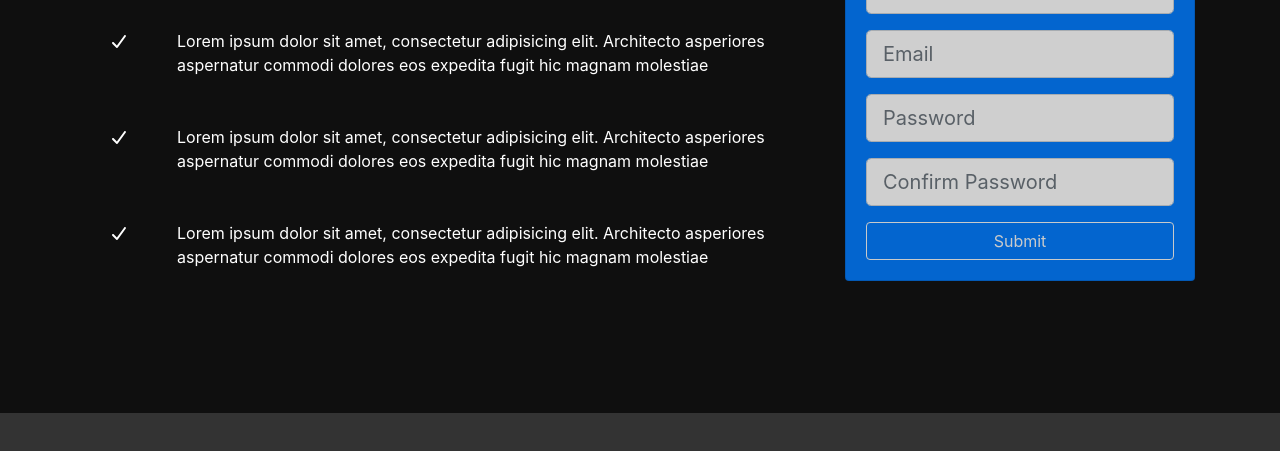
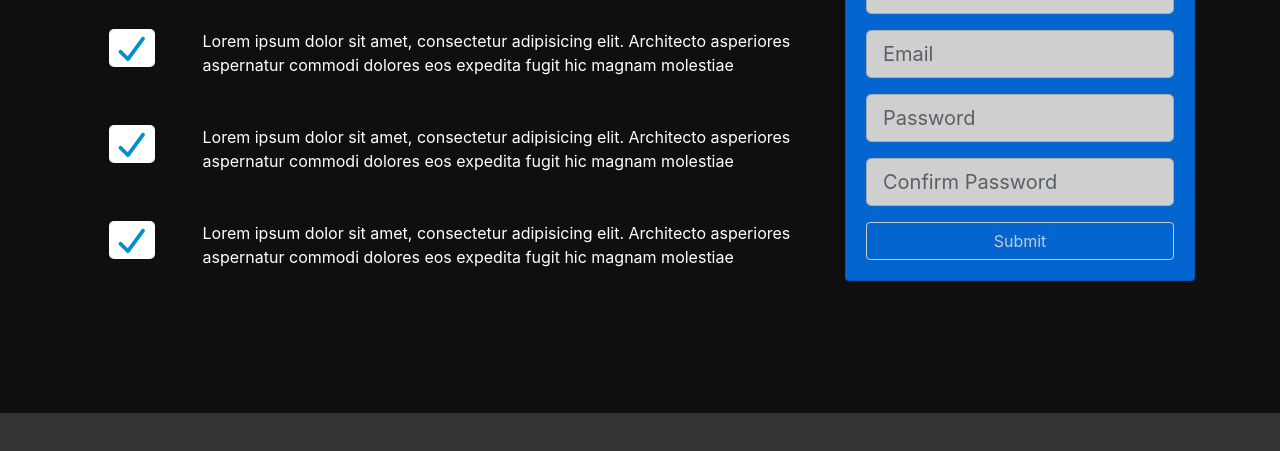
Before and after one commit to mmann9/loopLAB, a website: page src/index.html in a window 1280 px wide. Shown: the part 287-738 px from the top of the page. Drawn offline with Linux system fonts and the light colour scheme.

Commit message:
Fixes FontAwesome Checks

```diff
--- a/src/scss/style.scss
+++ b/src/scss/style.scss
@@ -38,9 +38,9 @@ body {
     opacity: 0.8;
   }
 
-  .fas {
+  .fa-check {
     color: $primary-color;
-    background: #ffffff;
+    background-color: #ffffff;
     padding: 4px;
     border-radius: 5px;
     font-size: $font-size;
```
Also changed, not shown: src/css/bootstrap.css, src/css/style.css.
